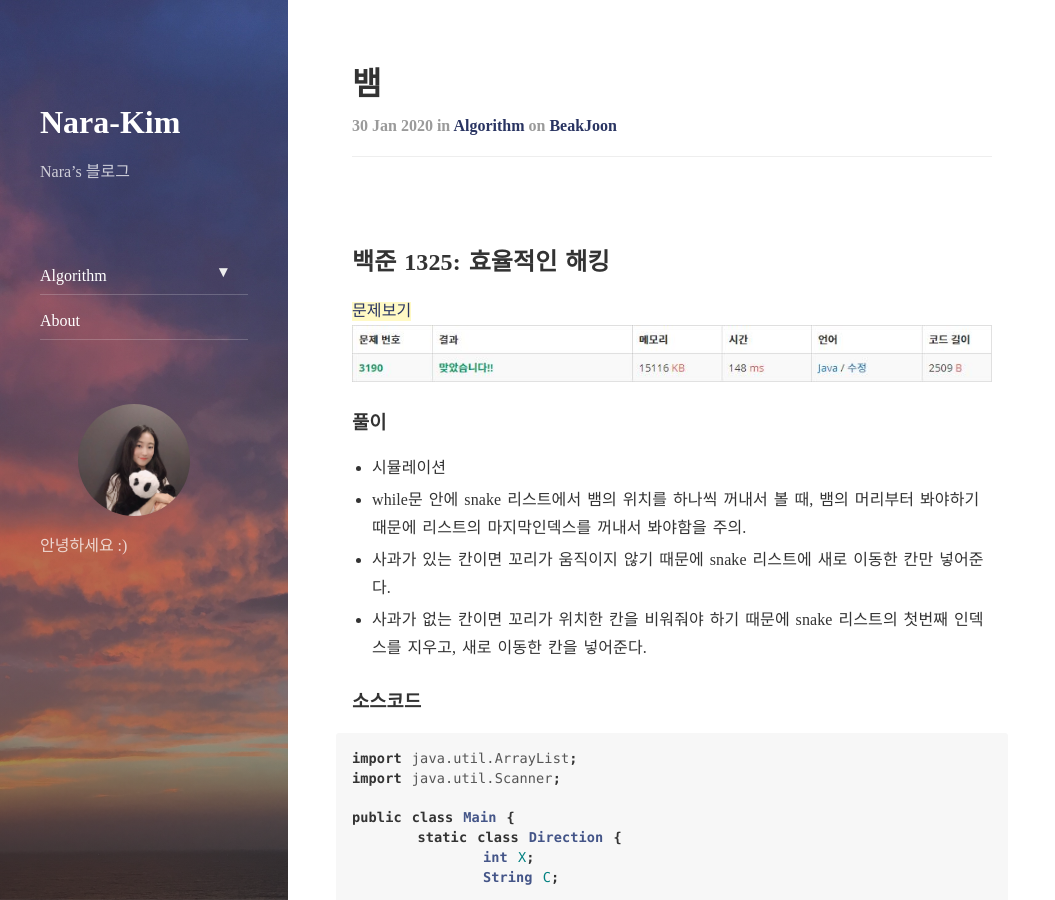
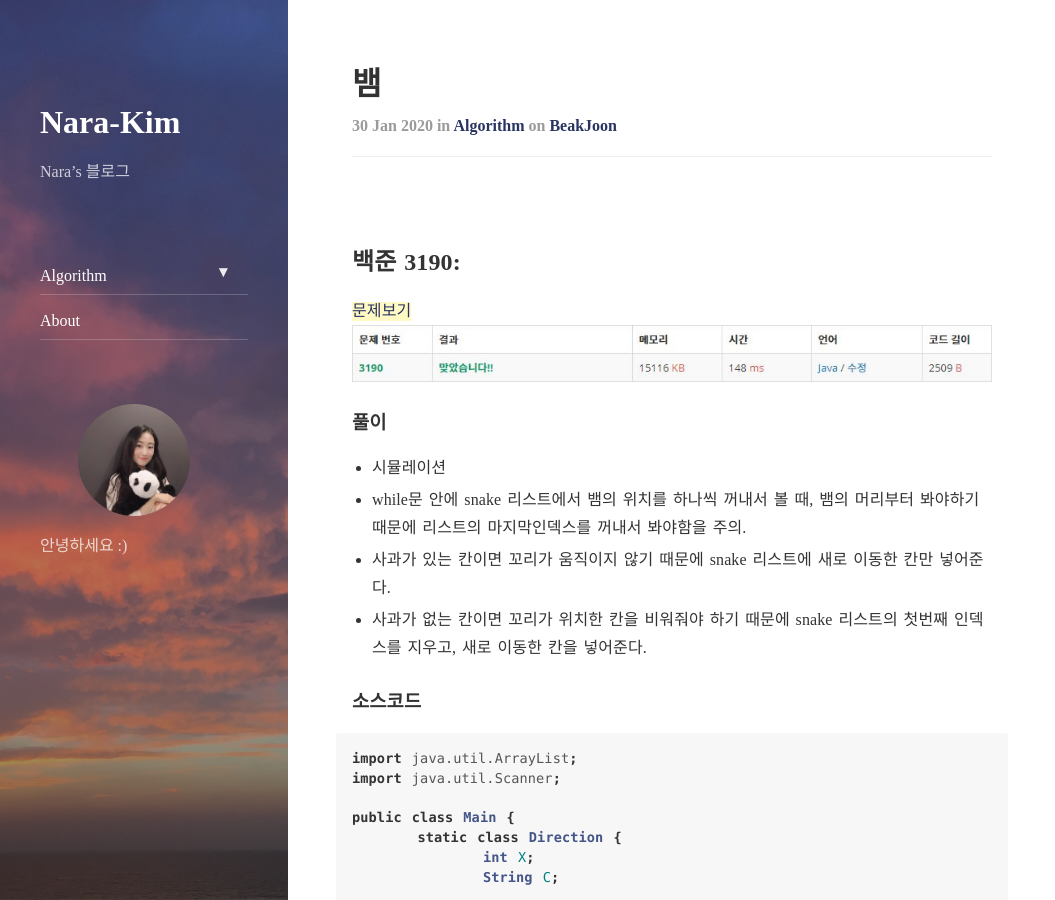
Before and after one commit to nara-kim/nara-kim.github.io, a Jekyll site: the page built from _posts/2020-01-30-algo-3190-뱀.md, in a window 1280 px wide and 900 px high. Shown: the whole window, without its empty margins (0-1055 px from the left). Built offline with Jekyll 4.4.1, drawn with Linux system fonts in a browser that asks for light colours; nearby versions of some CDN libraries; comment, search, counter and statistics services are not loaded.

Commit message:
Update 2020-01-30-algo-3190-뱀.md

```diff
--- a/_posts/2020-01-30-algo-3190-뱀.md
+++ b/_posts/2020-01-30-algo-3190-뱀.md
@@ -6,7 +6,7 @@ categories: Algorithm
 tags: BOJ
 ---
 
-## 백준 1325: 효율적인 해킹
+## 백준 3190:
 [문제보기](https://www.acmicpc.net/problem/3190)<br>
 ![Alt text](/assets/img/baekjoon/3190.JPG)
 
```
